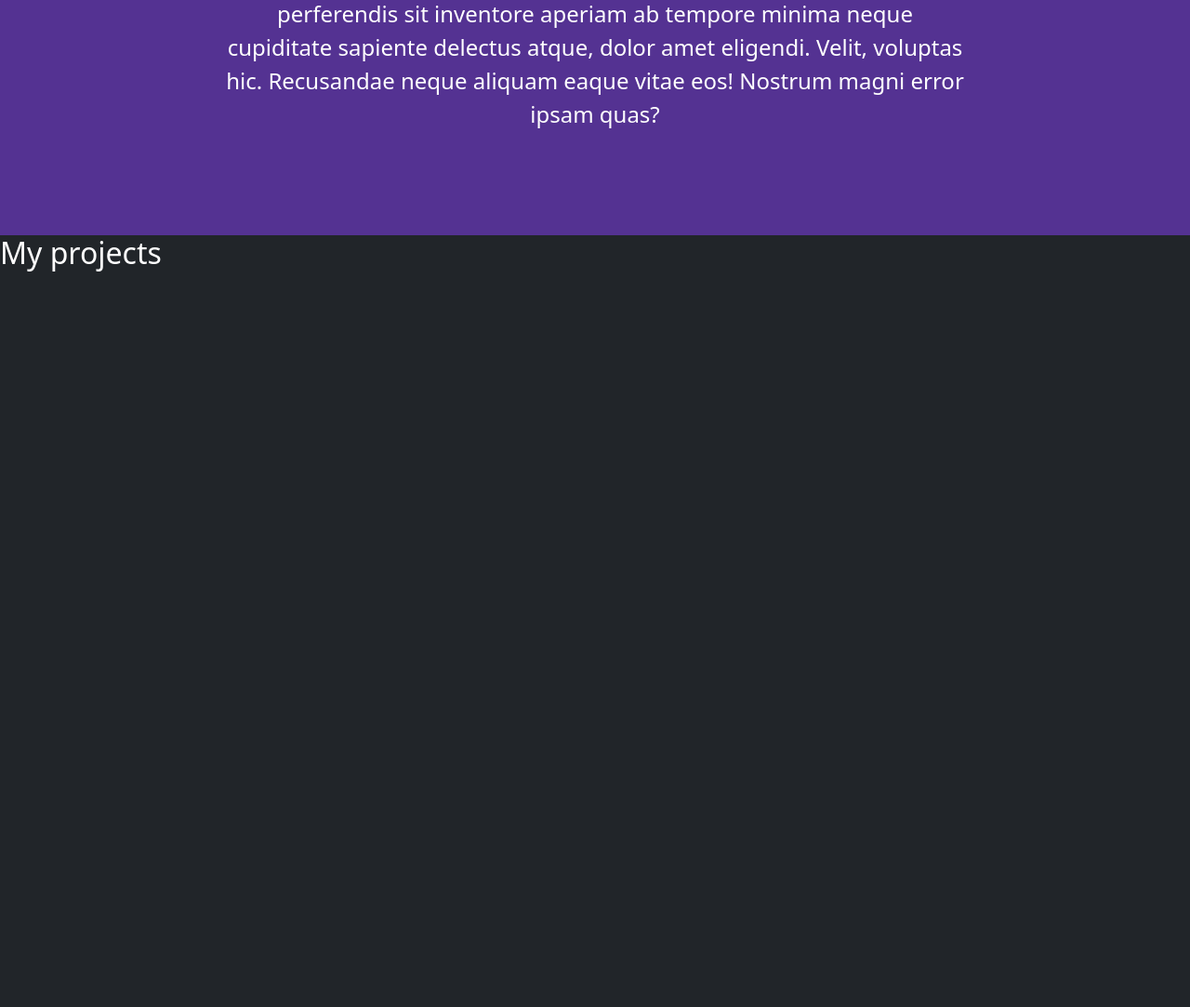
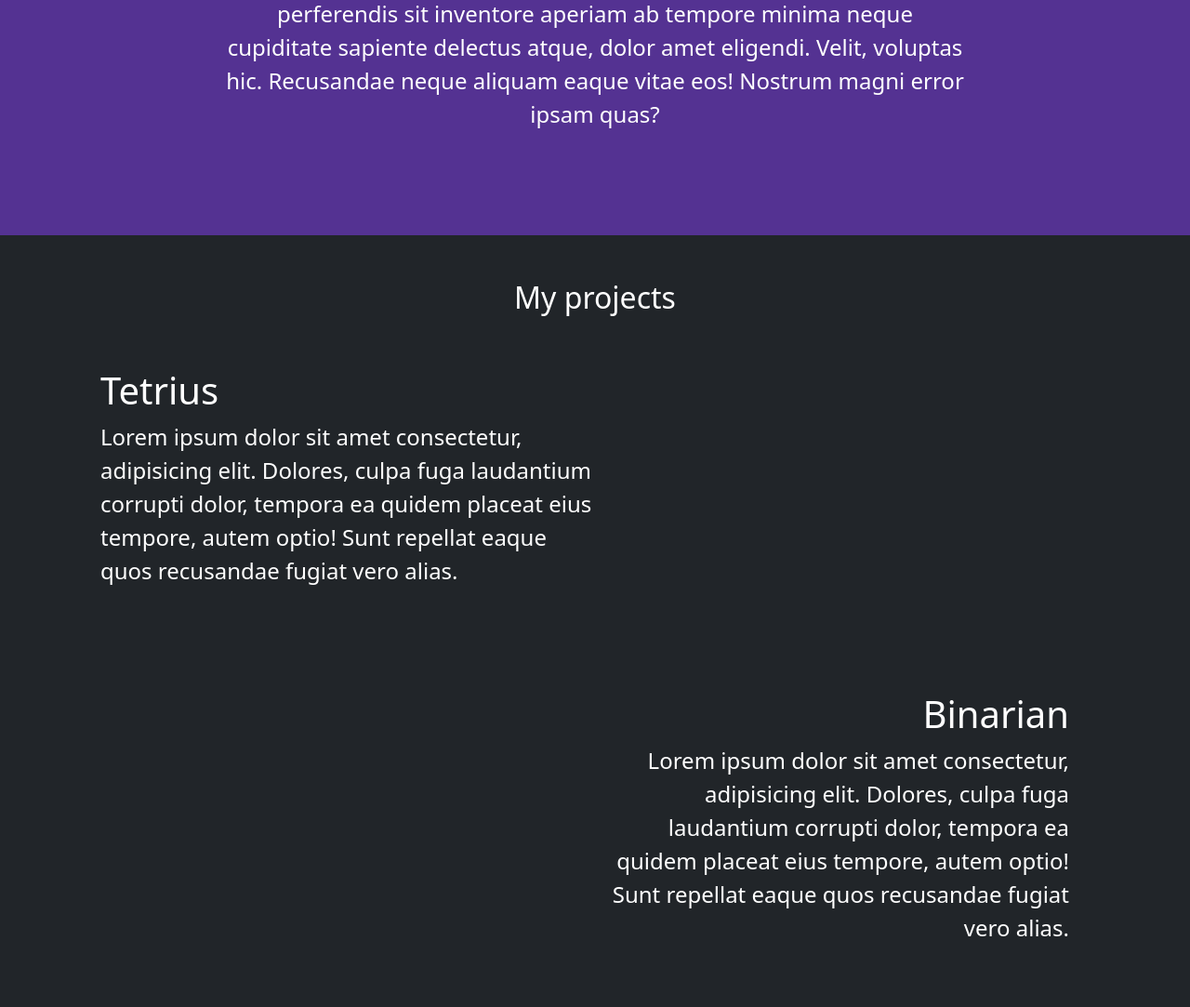
Before and after one commit to farkon00/my-page, a website: page index.html in a window 1280 px wide. Shown: the part 761-1844 px from the top of the page at 93% size. Before the commit the page ends 1061 px from the top, so only its background shows below. Drawn offline with nearby package versions, Linux system fonts and the light colour scheme.

Commit message:
Projects added

```diff
--- a/css/style.css
+++ b/css/style.css
@@ -19,8 +19,21 @@ body {
     padding: 7rem 15rem;
 }
 
+.project-desc {
+    width: 50%;
+}
+
+.project-desc-right {
+    margin-left: auto;
+    text-align: right;
+}
+
 @media screen and (max-width: 600px) {
     .center-content {
-        padding : 7rem 0 !important;
+        padding: 7rem 0 !important;
+    }
+
+    .project-desc {
+        width: 100% !important;
     }
 }
--- a/index.html
+++ b/index.html
@@ -10,7 +10,7 @@
 </head>
 <body class="bg-dark">
     <div class="header navbar navbar-expand-lg">
-        <div class="container-fluid">
+        <div class="container-fluid align-items-center">
             <a class="navbar-brand" href="#main">
                 <h1 class="text-dark">Farkon</h1>
             </a>
@@ -47,8 +47,32 @@
         cupiditate sapiente delectus atque, dolor amet eligendi. Velit, voluptas
         hic. Recusandae neque aliquam eaque vitae eos! Nostrum magni error ipsam quas?
     </div>
-    <div class="dark-content justify-content-center align-items-center fs-4">
-        <h2 id="projects">My projects</h2>
+    <div class="dark-content fs-4 p-5">
+        <h2 id="projects" class="text-center">My projects</h2>
+
+        <div class="p-5 d-flex justify-content-between">
+            <div class="container">
+                <h1>Tetrius</h1>
+                <p class="project-desc">
+                    Lorem ipsum dolor sit amet consectetur, adipisicing elit. Dolores,
+                    culpa fuga laudantium corrupti dolor, tempora ea quidem placeat
+                    eius tempore, autem optio! Sunt repellat eaque quos recusandae
+                    fugiat vero alias.
+                </p>
+            </div>
+        </div>
+
+        <div class="p-5 container">
+            <div class="container">
+                <h1 class="text-end">Binarian</h1>
+                <p class="project-desc project-desc-right">
+                    Lorem ipsum dolor sit amet consectetur, adipisicing elit. Dolores,
+                    culpa fuga laudantium corrupti dolor, tempora ea quidem placeat
+                    eius tempore, autem optio! Sunt repellat eaque quos recusandae
+                    fugiat vero alias.
+                </p>
+            </div>
+        </div>
     </div>
     <script src="index.js"></script>
 </body>
```
